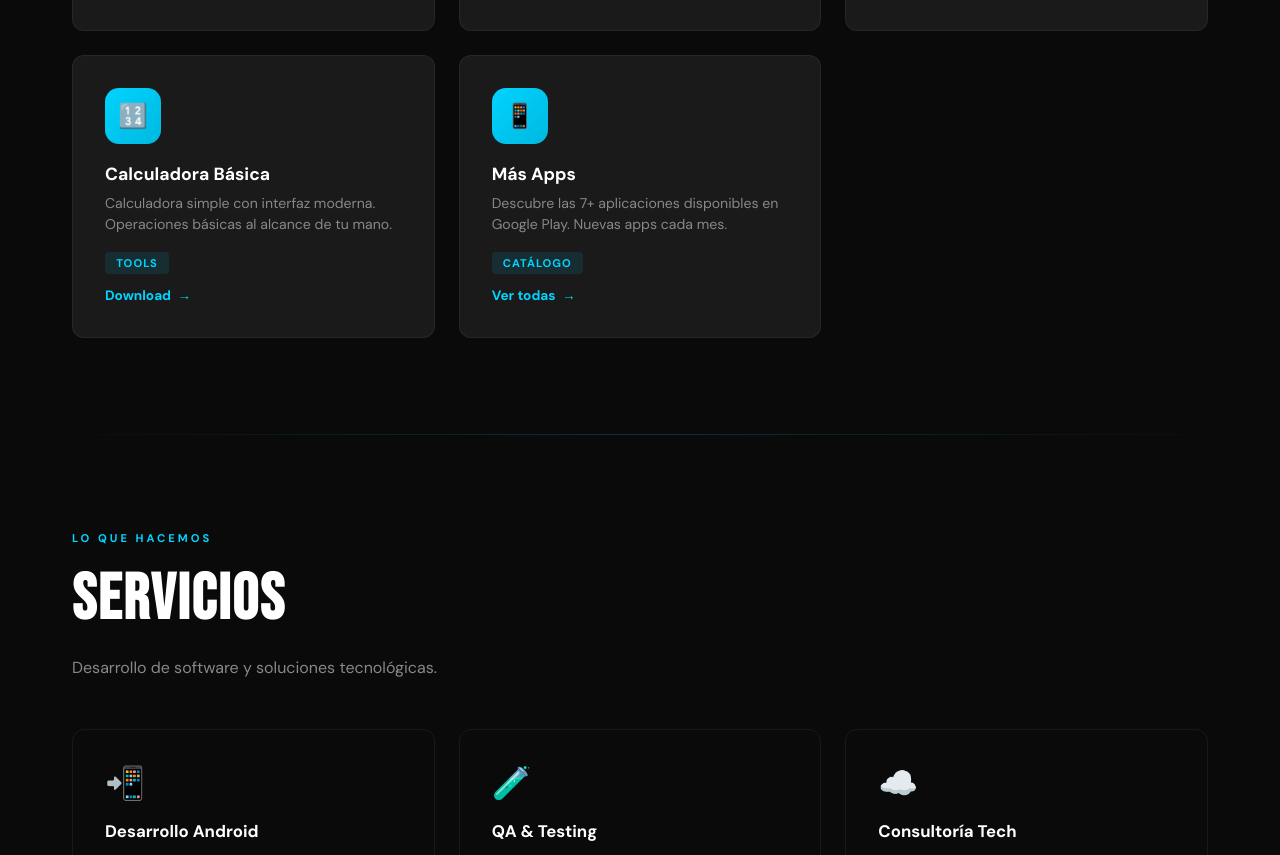
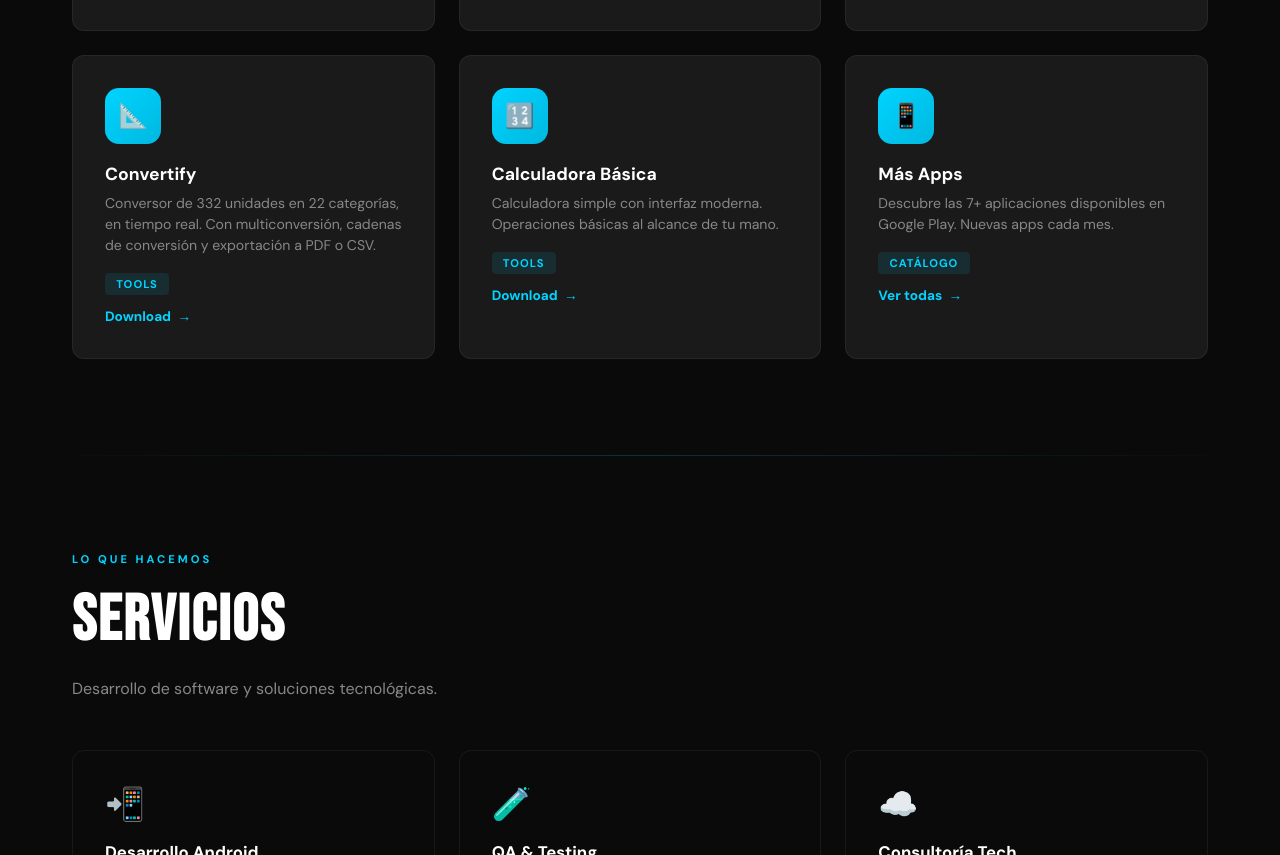
Before and after one commit to GrupoCODEIT/GrupoCODEIT.github.io, a plain HTML site: page index.html in a window 1280 px wide. Shown: the part 1369-2224 px from the top of the page. Drawn offline with Linux system fonts and the light colour scheme.

Commit message:
feat(convertify): agregar Convertify a las apps del sitio

```diff
--- a/index.html
+++ b/index.html
@@ -243,6 +243,13 @@
       <a href="https://play.google.com/store/apps/details?id=com.grupocodeit.weightflip" target="_blank" class="app-link">Download <span>→</span></a>
     </div>
     <div class="app-card">
+      <div class="app-icon">📐</div>
+      <h3>Convertify</h3>
+      <p>Conversor de 332 unidades en 22 categorías, en tiempo real. Con multiconversión, cadenas de conversión y exportación a PDF o CSV.</p>
+      <span class="app-tag">Tools</span><br>
+      <a href="https://play.google.com/store/apps/details?id=com.grupocodeit.convertifyapp" target="_blank" class="app-link">Download <span>→</span></a>
+    </div>
+    <div class="app-card">
       <div class="app-icon">🔢</div>
       <h3>Calculadora Básica</h3>
       <p>Calculadora simple con interfaz moderna. Operaciones básicas al alcance de tu mano.</p>
```
